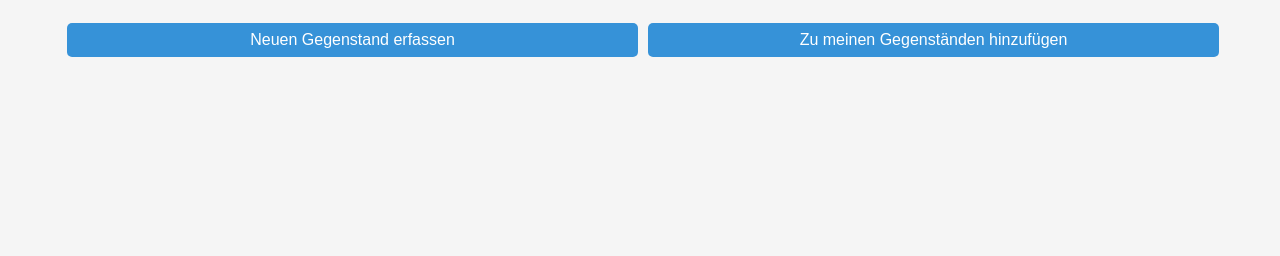
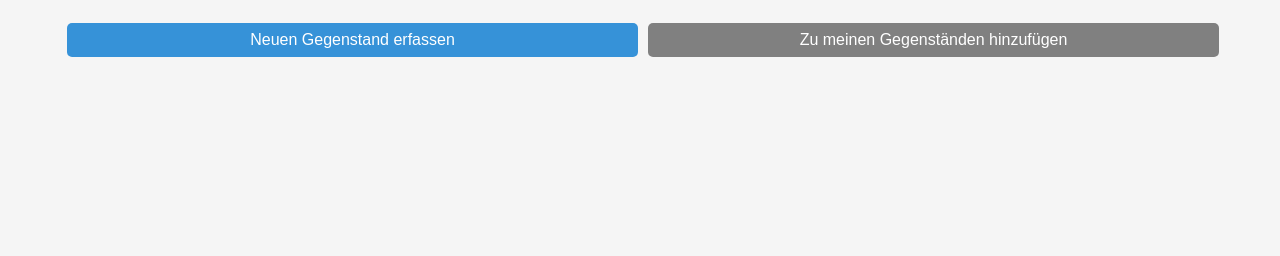
Before and after one commit to m472/GearManager, a Django app: page /gear/items/listPublic in a window 1280 px wide. Shown: the part 201-457 px from the top of the page. Run offline with Django 3.2, Linux system fonts and the light colour scheme; data that the repository does not hold is empty.

Commit message:
bugfix in gearitem_listPublic button was not grayed out initially and was not disabled

```diff
--- a/gear/templates/gear/gearitem_listPublic.html
+++ b/gear/templates/gear/gearitem_listPublic.html
@@ -45,7 +45,7 @@
     </form>
     <form action="{% url 'addItemToPersonal' %}" name="addToPersonal" method="post">
         {% csrf_token %}
-        <button type="submit" class="btn flex-child" id="addToPersonalButton">Zu meinen Gegenständen hinzufügen</button>
+        <button type="submit" class="btn btn-grayout" id="addToPersonalButton" disabled>Zu meinen Gegenständen hinzufügen</button>
     </form>
 </div>
 {% endblock %}
```
